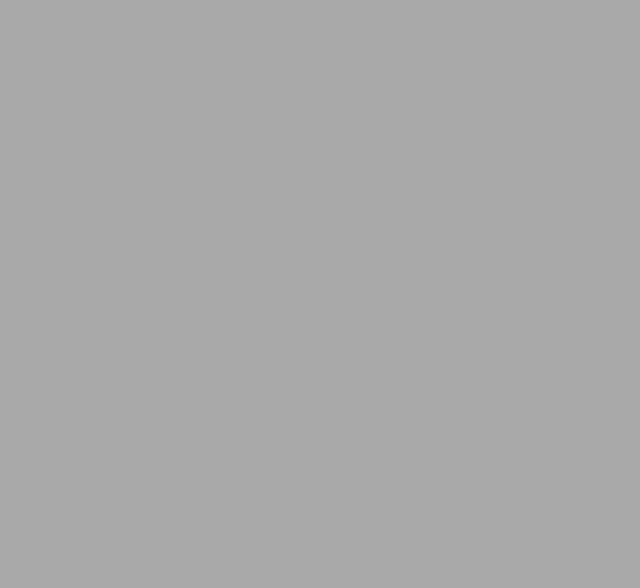
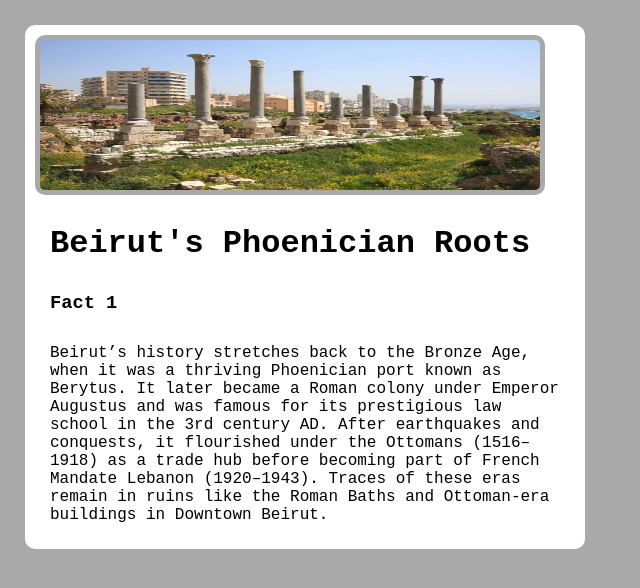
Before and after one commit to malekgramadan/my-city, a plain HTML site: page pages/funfact.html in a window 1280 px wide. Shown: the whole page, without its empty margins (0-640 px from the left). Drawn offline with Linux system fonts and the light colour scheme.

Commit message:
Adding the first fact out of five while styling it using classes to avoid repition.

```diff
--- a/pages/funfact.html
+++ b/pages/funfact.html
@@ -7,6 +7,19 @@
         <link rel="stylesheet" href="../styles/funfact-style.css">
     </head>
     <body>
-
+        <div class = "fact-box">
+            <img src="../images/phoenician castle pillars.jpeg" class = "image-style">
+            <h1 class = "inbox-text">Beirut's Phoenician Roots</h1>
+            <h3 class = "inbox-text">Fact 1</h3>
+            <p class = "inbox-text">
+                Beirut’s history stretches back to the Bronze Age, when it was a thriving
+                Phoenician port known as Berytus. It later became a Roman colony under
+                Emperor Augustus and was famous for its prestigious law school in the 3rd
+                century AD. After earthquakes and conquests, it flourished under the Ottomans
+                (1516–1918) as a trade hub before becoming part of French Mandate Lebanon
+                (1920–1943). Traces of these eras remain in ruins like the Roman Baths and
+                Ottoman-era buildings in Downtown Beirut.
+            </p>
+        </div>
     </body>
 </html>
--- a/styles/funfact-style.css
+++ b/styles/funfact-style.css
@@ -1,8 +1,26 @@
 * {
-    margin: 10px;
-    padding: 10px;
-    text-align: center;
+    margin: 5px;
+    padding: 5px;
     font-family:'Courier New', Courier, monospace;
     color: white;
     background-color: darkgray;
   }
+
+  .fact-box{
+    background-color: white;
+    width: 550px;
+    border-radius: 10px;
+  }
+
+  .inbox-text{
+    color: black;
+    background-color: white;
+    margin: 10px;
+    padding: 10px;
+  }
+
+  .image-style{
+    width: 500px;
+    height: 150px;
+    border-radius: 10px;
+  }
```
Also changed, not shown: images/phoenician castle pillars.jpeg (added).
